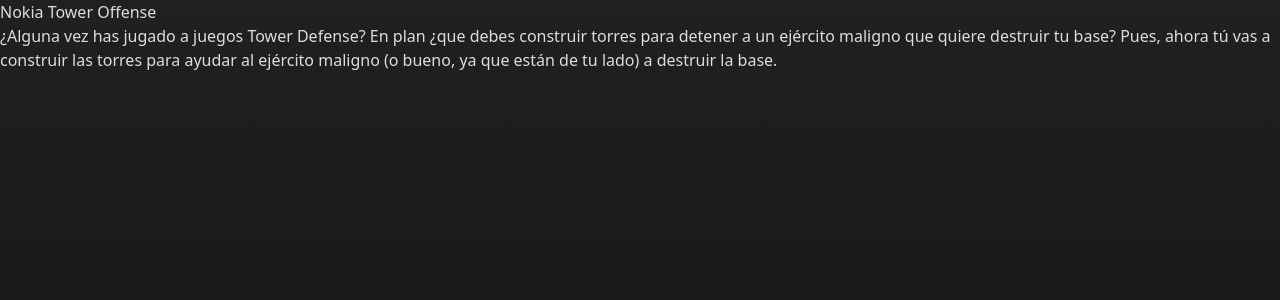
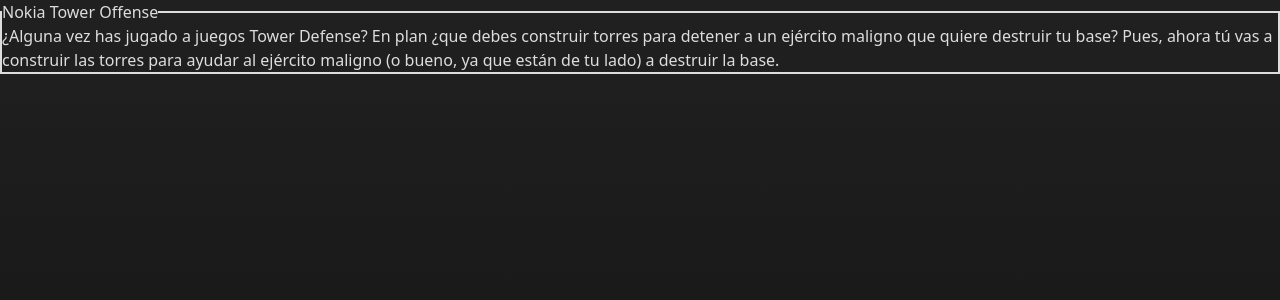
Before and after one commit to Libertifer/satart.tech, a PHP site: page / in a window 1280 px wide. Shown: the part 80-380 px from the top of the page. Run offline with PHP 8.4, Linux system fonts and the light colour scheme; some libraries are stand-ins or nearby versions.

Commit message:
Update style.css

```diff
--- a/css/style.css
+++ b/css/style.css
@@ -58,6 +58,10 @@ nav > span:hover {
   background-image: linear-gradient(to bottom,var(--col-primarius-levior) 0%,var(--col-primarius-levis) 48%,var(--col-primarius) 53%,var(--col-primarius-fortis) 100%);
 }
 
+fieldset {
+  border: solid 2px var(--col-tertiarius);
+}
+
 fieldset[id^="ludus-"] > p, legend {
   color: var(--col-tertiarius);
 }
```
